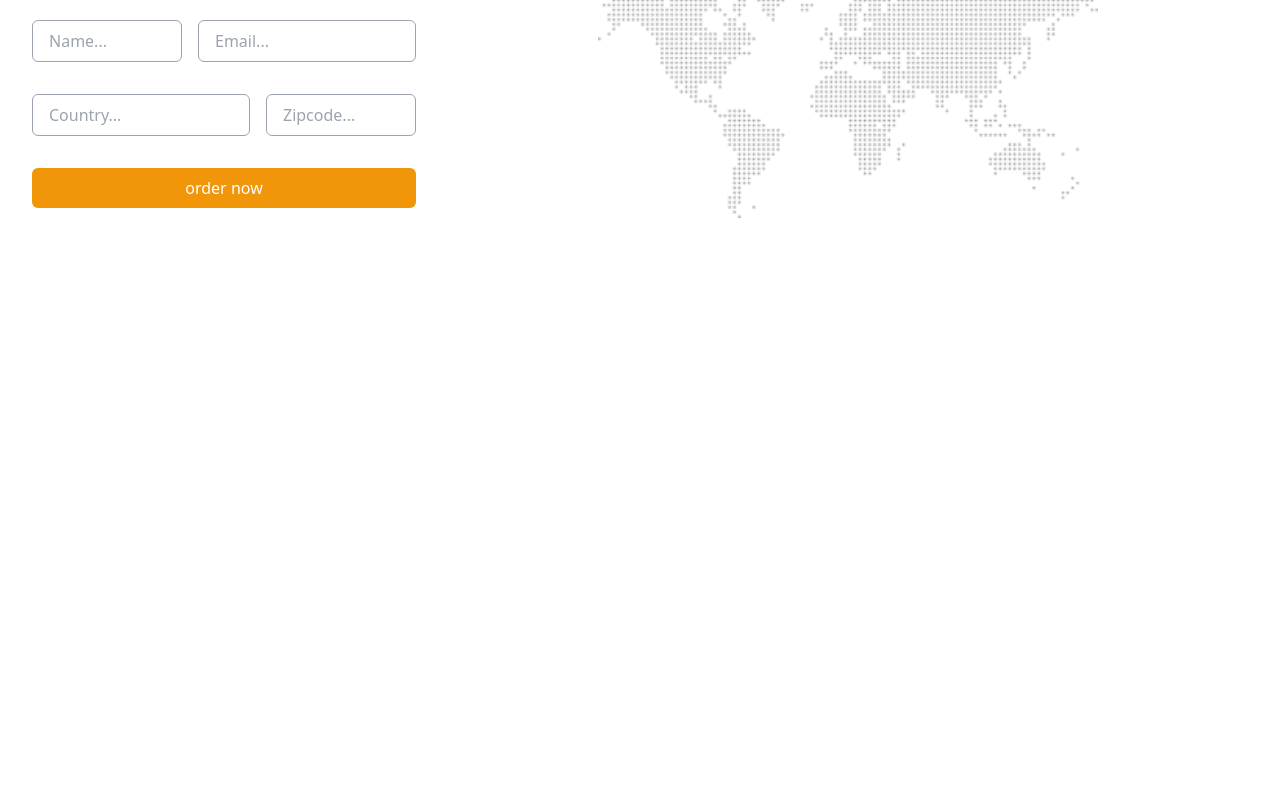
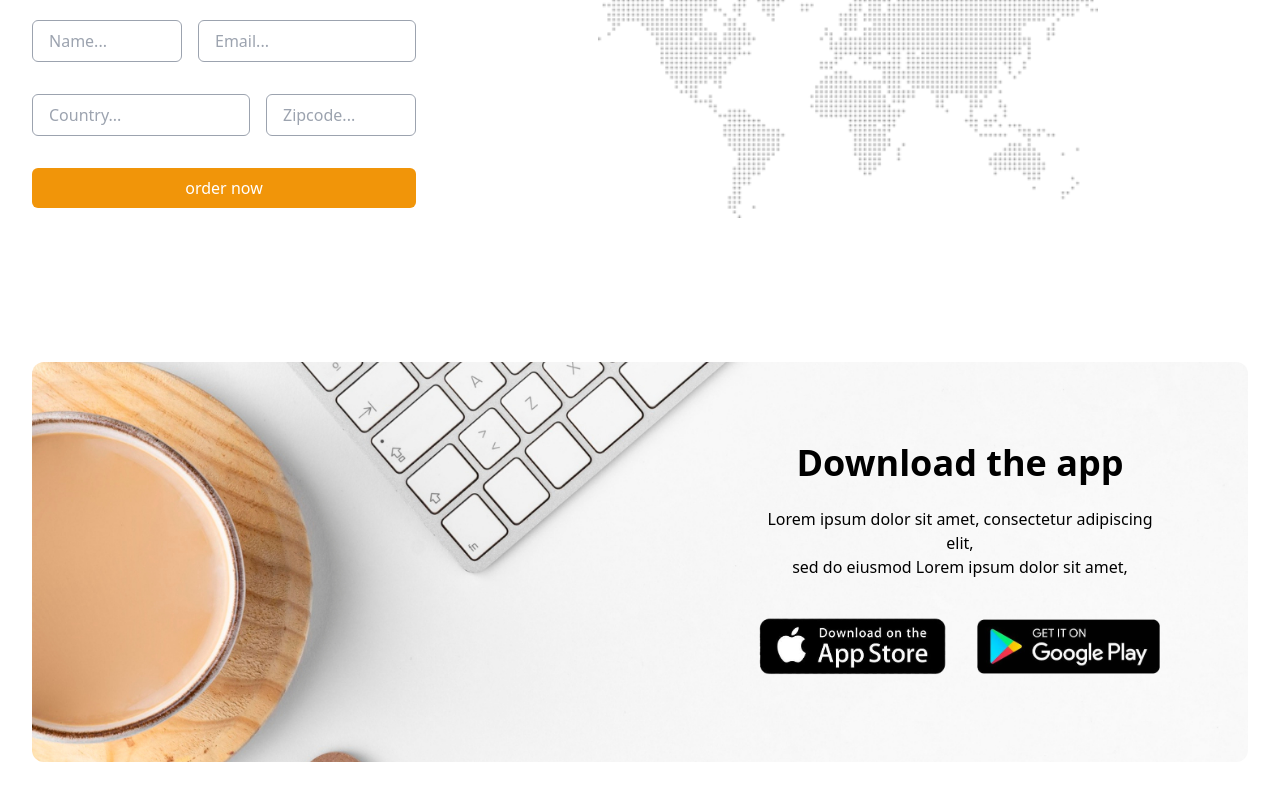
Before and after one commit to Hossein1371za/coffee-shop-vite-react-tailwind, a React (Vite) app: page / in a window 1280 px wide. Shown: the part 1712-2512 px from the top of the page. Before the commit the page ends 2074 px from the top, so only its background shows below. Built offline with nearby package versions, Linux system fonts and the light colour scheme.

Commit message:
app banner

```diff
--- a/src/App.jsx
+++ b/src/App.jsx
@@ -2,6 +2,7 @@
 import Hero from "./components/Hero"
 import Services from './components/Services'
 import WhereToBuy from './components/WhereToBuy'
+import AppBanner from "./components/AppBanner"
 
 const App = () => {
   return (
@@ -9,6 +10,7 @@
       <Hero />
       <Services />
       <WhereToBuy/>
+      <AppBanner />
     </div>
   )
 }
--- /dev/null
+++ b/src/components/AppBanner.jsx
@@ -0,0 +1,48 @@
+import React from "react";
+import AppStoreImg from "../assets/website/app_store.png";
+import PlayStore from "../assets/website/play_store.png";
+import { motion } from "framer-motion";
+
+const AppBanner = () => {
+  return (
+    <div className="container my-14">
+      <div className="bg-bannerApp bg-center bg-cover bg-no-repeat sm:min-h-[400px] sm:flex sm:items-center sm:justify-end rounded-xl w-full">
+        <motion.div
+          initial={{ opacity: 0, y: 100 }}
+          whileInView={{ opacity: 1, y: 0 }}
+          transition={{
+            type: "spring",
+            stiffness: 100,
+            damping: 10,
+            delay: 0.7,
+          }}
+          className="flex flex-col gap-y-8"
+        >
+          <div className="space-y-6 max-w-xl mx-auto">
+            <h1 className="text-2xl sm:text-4xl font-semibold text-center">
+              Download the app
+            </h1>
+            <p className="sm:px-20 text-center">
+              Lorem ipsum dolor sit amet, consectetur adipiscing elit,
+              <br /> sed do eiusmod Lorem ipsum dolor sit amet,
+            </p>
+          </div>
+          <div className="flex justify-center items-center gap-4">
+            <img
+              className="max-w-[150px] sm:max-w-[120px] md:max-w-[200px] cursor-pointer"
+              src={AppStoreImg}
+              alt=""
+            />
+            <img
+              className="max-w-[150px] sm:max-w-[120px] md:max-w-[200px] cursor-pointer"
+              src={PlayStore}
+              alt=""
+            />
+          </div>
+        </motion.div>
+      </div>
+    </div>
+  );
+};
+
+export default AppBanner;
--- a/tailwind.config.js
+++ b/tailwind.config.js
@@ -14,7 +14,8 @@
         lightGray: "#272c35",
       },
       backgroundImage: {
-        hero : "url('./assets/bg-slate.png')"
+        hero : "url('./assets/bg-slate.png')",
+        bannerApp :"url('./assets/coffee-cover.jpg')"
       },
       container: {
         center: true,
```
